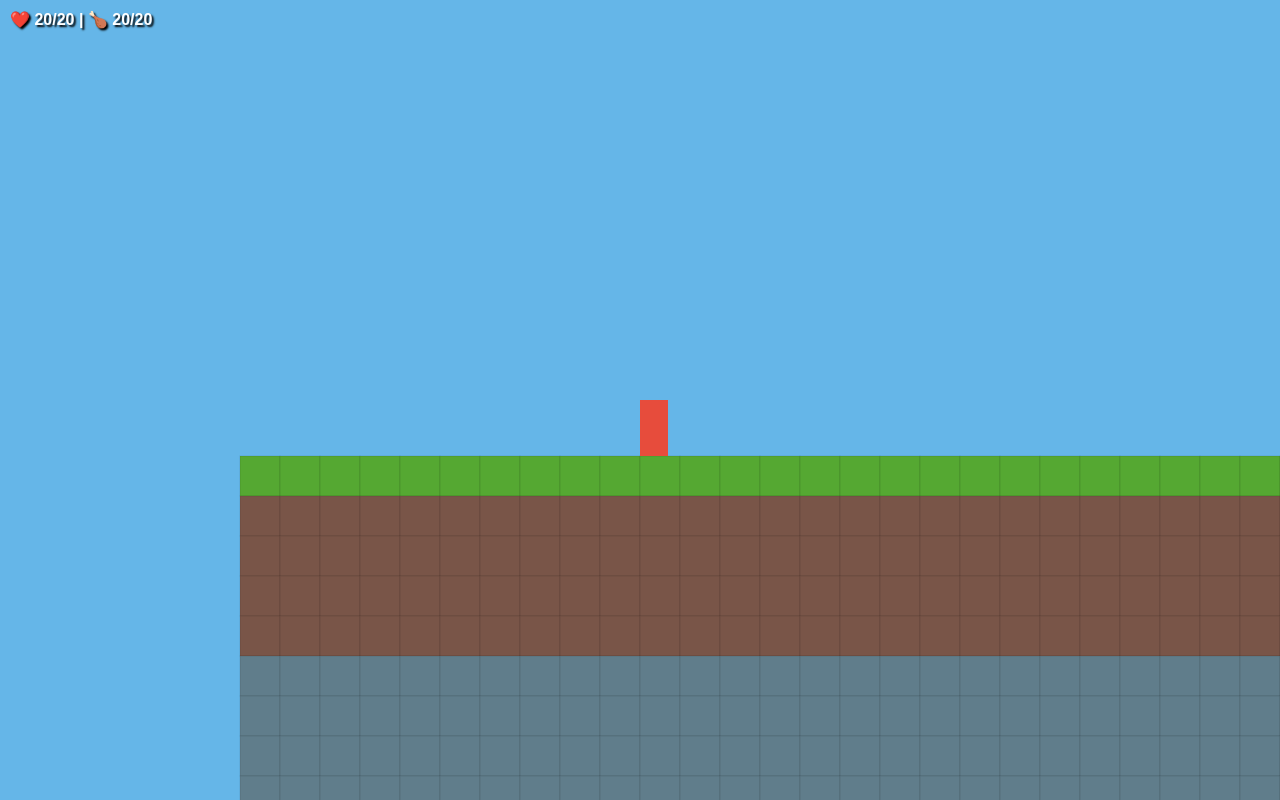
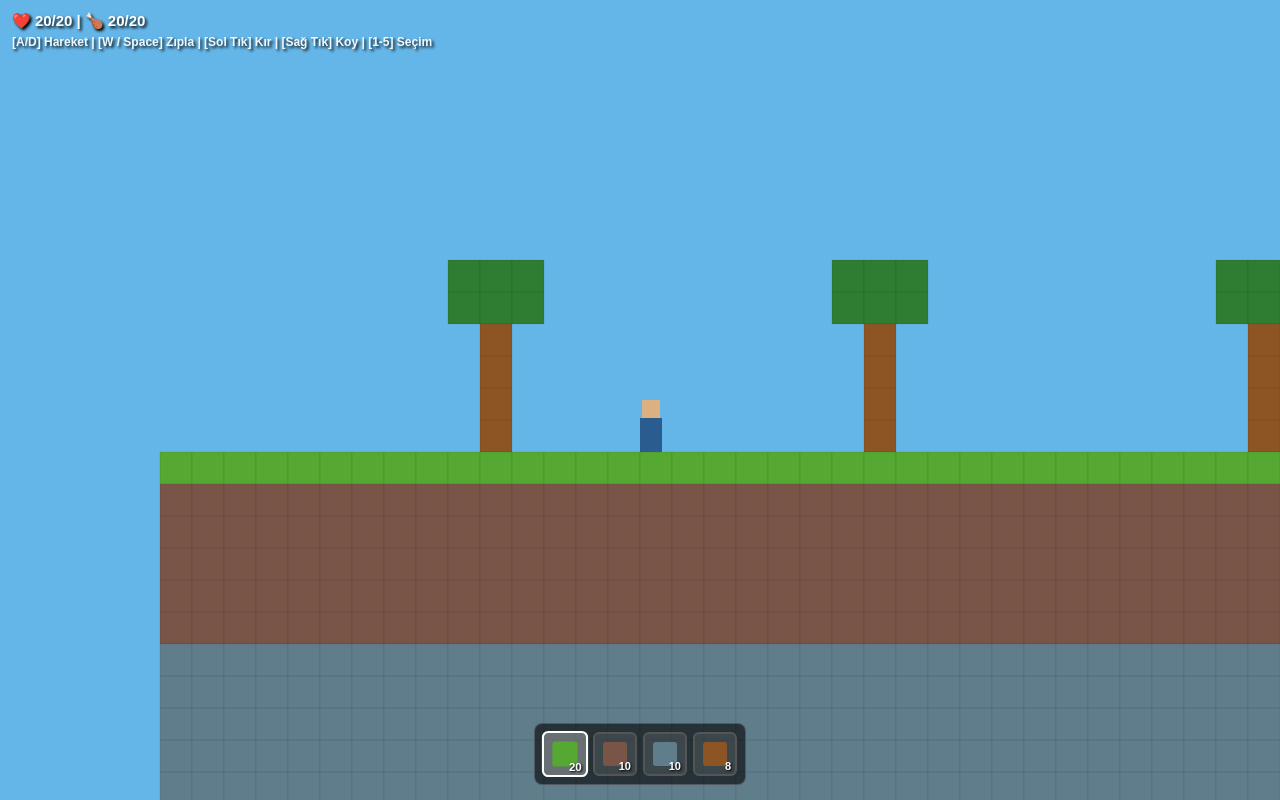
Before and after one commit to xSweetyz/2D-Minecraft, a plain HTML site: page index.html in a window 1280 px wide. Drawn offline with Linux system fonts and the light colour scheme.

Commit message:
Update index.html

```diff
--- a/index.html
+++ b/index.html
@@ -5,111 +5,200 @@
   <meta name="viewport" content="width=device-width, initial-scale=1.0">
   <title>Terraria Solo World</title>
   <style>
-    * { margin: 0; padding: 0; box-sizing: border-box; }
+    * { margin: 0; padding: 0; box-sizing: border-box; touch-action: none; user-select: none; }
     body, html { width: 100%; height: 100%; overflow: hidden; background: #65b6e8; font-family: sans-serif; }
     #game { display: block; width: 100vw; height: 100vh; }
-    #ui { position: absolute; top: 10px; left: 10px; color: #fff; text-shadow: 2px 2px 2px #000; font-size: 16px; font-weight: bold; pointer-events: none; }
+    #ui { position: absolute; top: 12px; left: 12px; color: #fff; text-shadow: 2px 2px 3px #000; font-weight: bold; font-size: 15px; pointer-events: none; }
+    #hotbar { position: absolute; bottom: 15px; left: 50%; transform: translateX(-50%); display: flex; gap: 6px; background: rgba(0,0,0,0.6); padding: 8px; border-radius: 8px; border: 1px solid rgba(255,255,255,0.2); }
+    .slot { width: 44px; height: 44px; border: 2px solid #555; border-radius: 6px; display: flex; align-items: center; justify-content: center; position: relative; background: rgba(255,255,255,0.1); cursor: pointer; }
+    .slot.sel { border-color: #fff; background: rgba(255,255,255,0.3); transform: scale(1.05); }
+    .slot i { width: 24px; height: 24px; border-radius: 3px; display: block; }
+    .slot b { position: absolute; bottom: 2px; right: 4px; font-size: 11px; color: #fff; text-shadow: 1px 1px 2px #000; }
   </style>
 </head>
 <body>
 
   <canvas id="game"></canvas>
-  <div id="ui">❤️ 20/20 | 🍗 20/20</div>
+  <div id="ui">
+    <div id="stats">❤️ 20/20 | 🍗 20/20</div>
+    <div style="font-size:12px; margin-top:5px; opacity:0.9;">
+      [A/D] Hareket | [W / Space] Zıpla | [Sol Tık] Kır | [Sağ Tık] Koy | [1-5] Seçim
+    </div>
+  </div>
+  <div id="hotbar"></div>
 
 <script>
 const cv = document.getElementById("game"), ctx = cv.getContext("2d");
 function resize(){ cv.width = window.innerWidth; cv.height = window.innerHeight; }
 window.addEventListener("resize", resize); resize();
 
-const BLOCK_SIZE = 40;
-const MAP_W = 100, MAP_H = 50;
+const BLOCK_SIZE = 32;
+const MAP_W = 150, MAP_H = 60;
 
-// Dünya Oluşturma
+const B = {
+  0: { name: "air", solid: 0, color: "transparent" },
+  1: { name: "grass", solid: 1, color: "#55a832" },
+  2: { name: "dirt", solid: 1, color: "#795548" },
+  3: { name: "stone", solid: 1, color: "#607d8b" },
+  4: { name: "wood", solid: 1, color: "#8d5524" },
+  5: { name: "leaves", solid: 0, color: "#2e7d32" }
+};
+
 let world = [];
 for(let y = 0; y < MAP_H; y++) {
   world[y] = [];
   for(let x = 0; x < MAP_W; x++) {
-    if(y < 15) world[y][x] = 0;       // Gökyüzü (Hava)
-    else if(y === 15) world[y][x] = 1; // Çimen (Zemin)
-    else if(y < 20) world[y][x] = 2;  // Toprak
-    else world[y][x] = 3;             // Taş
+    if(y < 20) world[y][x] = 0;
+    else if(y === 20) world[y][x] = 1;
+    else if(y < 26) world[y][x] = 2;
+    else world[y][x] = 3;
   }
 }
 
-// Oyuncu (Zeminin tam üzerine koyuldu: X=10, Y=13)
-let player = { x: 10 * BLOCK_SIZE, y: 13 * BLOCK_SIZE, w: 28, h: 56, vx: 0, vy: 0, grounded: false };
-let keys = {};
+// Ağaçlar Oluşturuluyor
+for(let x = 10; x < MAP_W - 10; x += 12) {
+  for(let h = 1; h <= 4; h++) world[20 - h][x] = 4;
+  for(let lx = -1; lx <= 1; lx++) {
+    for(let ly = -6; ly <= -5; ly++) {
+      if(x + lx >= 0 && x + lx < MAP_W) world[20 + ly][x + lx] = 5;
+    }
+  }
+}
 
-addEventListener("keydown", e => keys[e.key.toLowerCase()] = true);
+let player = {
+  x: 15 * BLOCK_SIZE,
+  y: 18 * BLOCK_SIZE,
+  w: 22,
+  h: 52,
+  vx: 0,
+  vy: 0,
+  grounded: false,
+  sel: 0
+};
+
+const inv = { 1: 20, 2: 10, 3: 10, 4: 8 };
+const slots = [1, 2, 3, 4];
+const keys = {};
+
+addEventListener("keydown", e => {
+  keys[e.key.toLowerCase()] = true;
+  if("1234".includes(e.key)) player.sel = +e.key - 1;
+});
 addEventListener("keyup", e => keys[e.key.toLowerCase()] = false);
 
+function isSolid(px, py) {
+  let bx = Math.floor(px / BLOCK_SIZE);
+  let by = Math.floor(py / BLOCK_SIZE);
+  if(bx < 0 || bx >= MAP_W || by < 0 || by >= MAP_H) return 1;
+  return B[world[by][bx]].solid;
+}
+
 function update() {
-  // Sol-Sağ Hareket
-  if(keys["a"] || keys["arrowleft"]) player.vx = -4;
-  else if(keys["d"] || keys["arrowright"]) player.vx = 4;
-  else player.vx = 0;
+  if(keys["a"] || keys["arrowleft"]) player.vx = -3.8;
+  else if(keys["d"] || keys["arrowright"]) player.vx = 3.8;
+  else player.vx *= 0.8;
 
-  // Zıplama
   if((keys["w"] || keys[" "] || keys["arrowup"]) && player.grounded) {
-    player.vy = -10;
+    player.vy = -9.5;
     player.grounded = false;
   }
 
-  // Yerçekimi
-  player.vy += 0.5;
+  player.vy += 0.48; // Yerçekimi
 
-  // Pozisyon Güncelleme
+  // X Yatay Çarpışma
   player.x += player.vx;
+  if(player.vx > 0 && (isSolid(player.x + player.w, player.y) || isSolid(player.x + player.w, player.y + player.h - 2))) {
+    player.x = Math.floor((player.x + player.w) / BLOCK_SIZE) * BLOCK_SIZE - player.w - 0.1;
+  }
+  if(player.vx < 0 && (isSolid(player.x, player.y) || isSolid(player.x, player.y + player.h - 2))) {
+    player.x = Math.floor(player.x / BLOCK_SIZE + 1) * BLOCK_SIZE + 0.1;
+  }
+
+  // Y Dikey Çarpışma
   player.y += player.vy;
-
-  // Basit Zemin Çarpışması (Y=15 blok seviyesi)
-  let groundY = 15 * BLOCK_SIZE - player.h;
-  if(player.y >= groundY) {
-    player.y = groundY;
+  player.grounded = false;
+  if(player.vy > 0 && (isSolid(player.x + 2, player.y + player.h) || isSolid(player.x + player.w - 2, player.y + player.h))) {
+    player.y = Math.floor((player.y + player.h) / BLOCK_SIZE) * BLOCK_SIZE - player.h;
     player.vy = 0;
     player.grounded = true;
   }
 }
 
 function draw() {
-  // Kamera Merkezleme (Oyuncuyu ekranın ortasında tutar)
   let camX = player.x - cv.width / 2;
   let camY = player.y - cv.height / 2;
 
-  // Gökyüzü Arka Planı
   ctx.fillStyle = "#65b6e8";
   ctx.fillRect(0, 0, cv.width, cv.height);
 
-  // Blokları Çiz
-  for(let y = 0; y < MAP_H; y++) {
-    for(let x = 0; x < MAP_W; x++) {
+  // Blok Çizimi
+  let startX = Math.max(0, Math.floor(camX / BLOCK_SIZE));
+  let endX = Math.min(MAP_W, Math.ceil((camX + cv.width) / BLOCK_SIZE));
+  let startY = Math.max(0, Math.floor(camY / BLOCK_SIZE));
+  let endY = Math.min(MAP_H, Math.ceil((camY + cv.height) / BLOCK_SIZE));
+
+  for(let y = startY; y < endY; y++) {
+    for(let x = startX; x < endX; x++) {
       let tile = world[y][x];
       if(tile !== 0) {
-        if(tile === 1) ctx.fillStyle = "#55a832"; // Çimen
-        else if(tile === 2) ctx.fillStyle = "#795548"; // Toprak
-        else if(tile === 3) ctx.fillStyle = "#607d8b"; // Taş
-
+        ctx.fillStyle = B[tile].color;
         let screenX = x * BLOCK_SIZE - camX;
         let screenY = y * BLOCK_SIZE - camY;
-
         ctx.fillRect(screenX, screenY, BLOCK_SIZE, BLOCK_SIZE);
-        ctx.strokeStyle = "rgba(0,0,0,0.1)";
+        ctx.strokeStyle = "rgba(0,0,0,0.08)";
         ctx.strokeRect(screenX, screenY, BLOCK_SIZE, BLOCK_SIZE);
       }
     }
   }
 
-  // Oyuncuyu Çiz (Kırmızı Karakter)
-  ctx.fillStyle = "#e74c3c";
-  ctx.fillRect(player.x - camX, player.y - camY, player.w, player.h);
+  // Karakter Çizimi
+  let px = player.x - camX, py = player.y - camY;
+  ctx.fillStyle = "#2b5c8f"; ctx.fillRect(px, py + 18, player.w, player.h - 18); // Gövde
+  ctx.fillStyle = "#dcb083"; ctx.fillRect(px + 2, py, player.w - 4, 18); // Kafa
+
+  renderBar();
 }
 
-function loop() {
+function renderBar() {
+  let h = document.getElementById("hotbar"); h.innerHTML = "";
+  slots.forEach((id, i) => {
+    let d = document.createElement("div");
+    d.className = "slot" + (i === player.sel ? " sel" : "");
+    d.onclick = () => player.sel = i;
+    d.innerHTML = `<i style="background:${B[id].color}"></i><b>${inv[id] || 0}</b>`;
+    h.appendChild(d);
+  });
+}
+
+cv.onmousedown = e => {
+  let camX = player.x - cv.width / 2;
+  let camY = player.y - cv.height / 2;
+  let tx = Math.floor((e.clientX + camX) / BLOCK_SIZE);
+  let ty = Math.floor((e.clientY + camY) / BLOCK_SIZE);
+
+  // Mesafe Kontrolü (Çok uzaktaki bloğu kıramaz)
+  let dist = Math.hypot(tx * BLOCK_SIZE - player.x, ty * BLOCK_SIZE - player.y);
+  if(dist > BLOCK_SIZE * 7) return;
+
+  if(e.button === 0 && world[ty]?.[tx] !== 0) { // Sol Tık: Kır
+    let t = world[ty][tx];
+    world[ty][tx] = 0;
+    inv[t] = (inv[t] || 0) + 1;
+  } else if(e.button === 2) { // Sağ Tık: Koy
+    let id = slots[player.sel];
+    if((inv[id] || 0) > 0 && world[ty]?.[tx] === 0) {
+      world[ty][tx] = id;
+      inv[id]--;
+    }
+  }
+};
+cv.oncontextmenu = e => e.preventDefault();
+
+(function loop() {
   update();
   draw();
   requestAnimationFrame(loop);
-}
-loop();
+})();
 </script>
 </body>
 </html>
```
